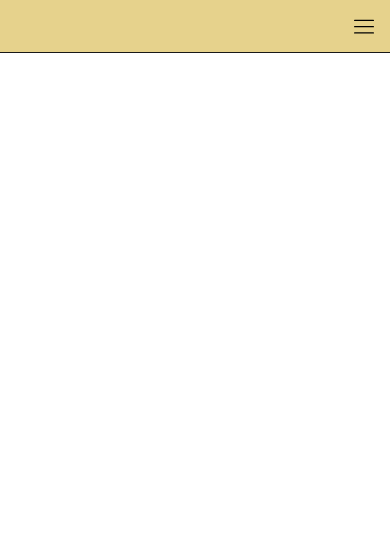
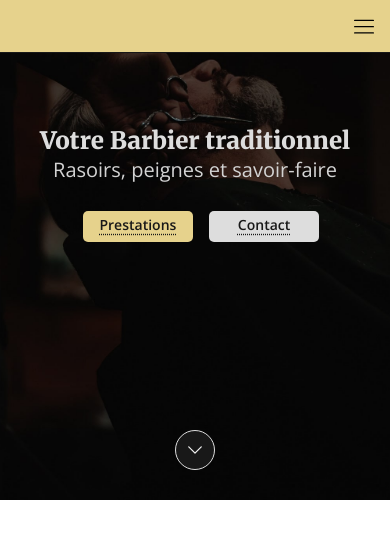
Before and after one commit to Melissa-code/barber, a plain HTML site: page index.html in a window 390 px wide. Drawn offline with nearby package versions, Linux system fonts and the light colour scheme.

Commit message:
Create hero section

```diff
--- a/index.html
+++ b/index.html
@@ -40,8 +40,8 @@
       </nav>
 
 
-      <!--  -->
-      <!-- <div class="hero">
+      <!-- Hero section -->
+      <div class="hero">
         <h1 class="main-title">Votre Barbier traditionnel</h1>
         <p class="main-subtitle">Rasoirs, peignes et savoir-faire</p>
 
@@ -58,7 +58,7 @@
           <img src="ressources/chevron-down.svg" alt="aller à la section nos valeurs">
         </a>
 
-      </div> -->
+      </div>
     </header>
 
 
--- a/style.css
+++ b/style.css
@@ -127,5 +127,153 @@ body {
 }
 
 /* ********************************************************************* */
+/* Hero section */
+/* ********************************************************************* */
 
-/* ********************************************************************* */
+.hero {
+  min-height: 750px;
+  padding-top: 200px;
+  background-image: url(ressources/hero-background.jpg);
+  background-size: cover;
+  background-position: 50% 20%; /* x et y */
+  position: relative;
+  text-align: center;
+}
+
+.hero img {
+  width: 20px;
+}
+
+.main-title {
+  font-family: var(--title-font);
+  font-size: var(--fs-72);
+  color: var(--main-white);
+  font-weight: 900;
+}
+
+.main-subtitle {
+  font-size: var(--fs-30);
+  margin-bottom: 28px;
+  color: var(--shade-white);
+  font-weight: 30;
+}
+
+.hero-link {
+  min-width: 155px;
+  padding: 8px 12px;
+  border-radius: 5px;
+  display: inline-flex; /* inline-block flex */
+  justify-content: center;
+  align-items: center;
+  font-weight: 600;
+  cursor: pointer;
+  text-decoration: none;
+  color: var(--main-black);
+}
+
+.hero-link-1 {
+  background-color: var(--main-yellow);
+  color: var(--main-black);
+  margin-left: 12px;
+}
+
+.hero-link-1:hover {
+  background-color: var(--dark-yellow);
+}
+
+.hero-link-2 {
+  background-color: var(--main-white);
+  color: var(--main-black);
+  margin-left: 12px;
+}
+
+.hero-link-2:hover {
+  background-color: var(--shade-white);
+}
+
+.hero-link span {
+  text-decoration: underline dotted;
+  text-decoration-color: var(--main-black);
+  text-underline-offset: 4px;
+  position: relative;
+  bottom: 2px; /* pousse vers le haut sans rajouter contenu */
+}
+
+.hero-link img {
+  width: 20px;
+  margin-left: 2px;
+  width: 24px;
+}
+
+.hero-link span,
+.hero-link img {
+  pointer-events: none; /* pour code JS */
+}
+
+.push-down-hero {
+  display:none;
+}
+
+@media (max-width: 1024px) {
+  .hero {
+    min-height: 600px;
+    padding-top: 145px;
+  }
+  .main-title {
+    font-size: var(--fs-50);
+  }
+  .main-subtitle {
+    font-size: var(--fs-30);
+  }
+}
+
+@media (max-width: 750px) {
+  .main-title {
+    font-size: var(--fs-36);
+  }
+  .main-subtitle {
+    font-size: var(--fs-24);
+  }
+  .hero-link {
+    min-width: 110px;
+    padding: 8px 6px;
+    font-size: var(--fs-14);
+  }
+  .hero-link img {
+    display: none;
+  }
+  .push-down-hero  {
+    display: flex;
+    justify-content: center;
+    align-items: center;
+    width: 40px;
+    height: 40px;
+    border-radius: 50%;
+    background-color: var(--main-black);
+    border: 1px solid var(--main-white);
+    position: absolute;
+    bottom: 30px;
+    left: 50%;
+    transform: translateX(-50%);
+  }
+  .push-down-hero img {
+    width: 20px;
+    pointer-events: none;
+  }
+}
+
+@media (max-width: 525px) {
+  .hero {
+    padding-top: 125px;
+    min-height: 500px;
+  }
+  .hero-link {
+    padding: 6px;
+  }
+  .main-title {
+    font-size: var(--fs-24);
+  }
+  .main-subtitle {
+    font-size: var(--fs-20);
+  }
+}
```
